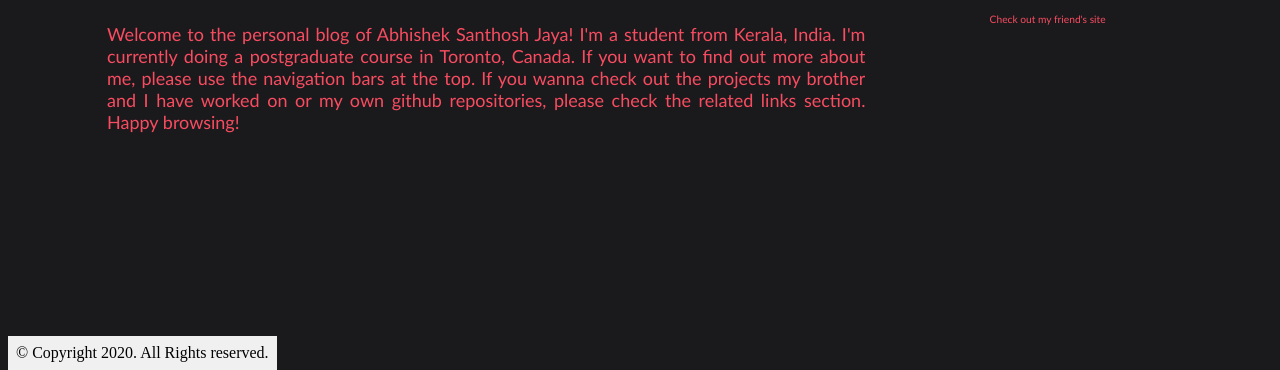
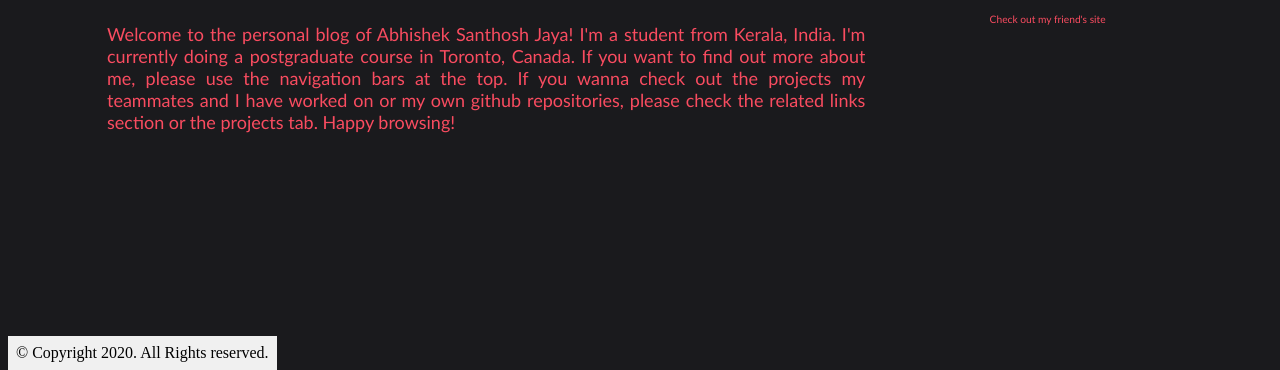
Before and after one commit to AbhishekSanthoshJaya/myBlog_Abhishek_C0769778, a plain HTML site: page index.html in a window 1280 px wide. Shown: the part 430-800 px from the top of the page. Drawn offline with Linux system fonts and the light colour scheme.

Commit message:
[Abhishek] Hosting changes

```diff
--- a/index.html
+++ b/index.html
@@ -34,8 +34,8 @@
               <img class ="banner" src="images/banner.png" alt="home_banner"><br/>
               <p class="welcometext"> Welcome to the personal blog of Abhishek Santhosh Jaya!
                 I'm a student from Kerala, India. I'm currently doing a postgraduate course in Toronto, Canada.
-                If you want to find out more about me, please use the navigation bars at the top. If you wanna check out the projects my brother
-                and I have worked on or my own github repositories, please check the related links section. Happy browsing!</p>
+                If you want to find out more about me, please use the navigation bars at the top. If you wanna check out the projects my teammates
+                and I have worked on or my own github repositories, please check the related links section or the projects tab. Happy browsing!</p>
         </div>
       </article>
   </main>
```
